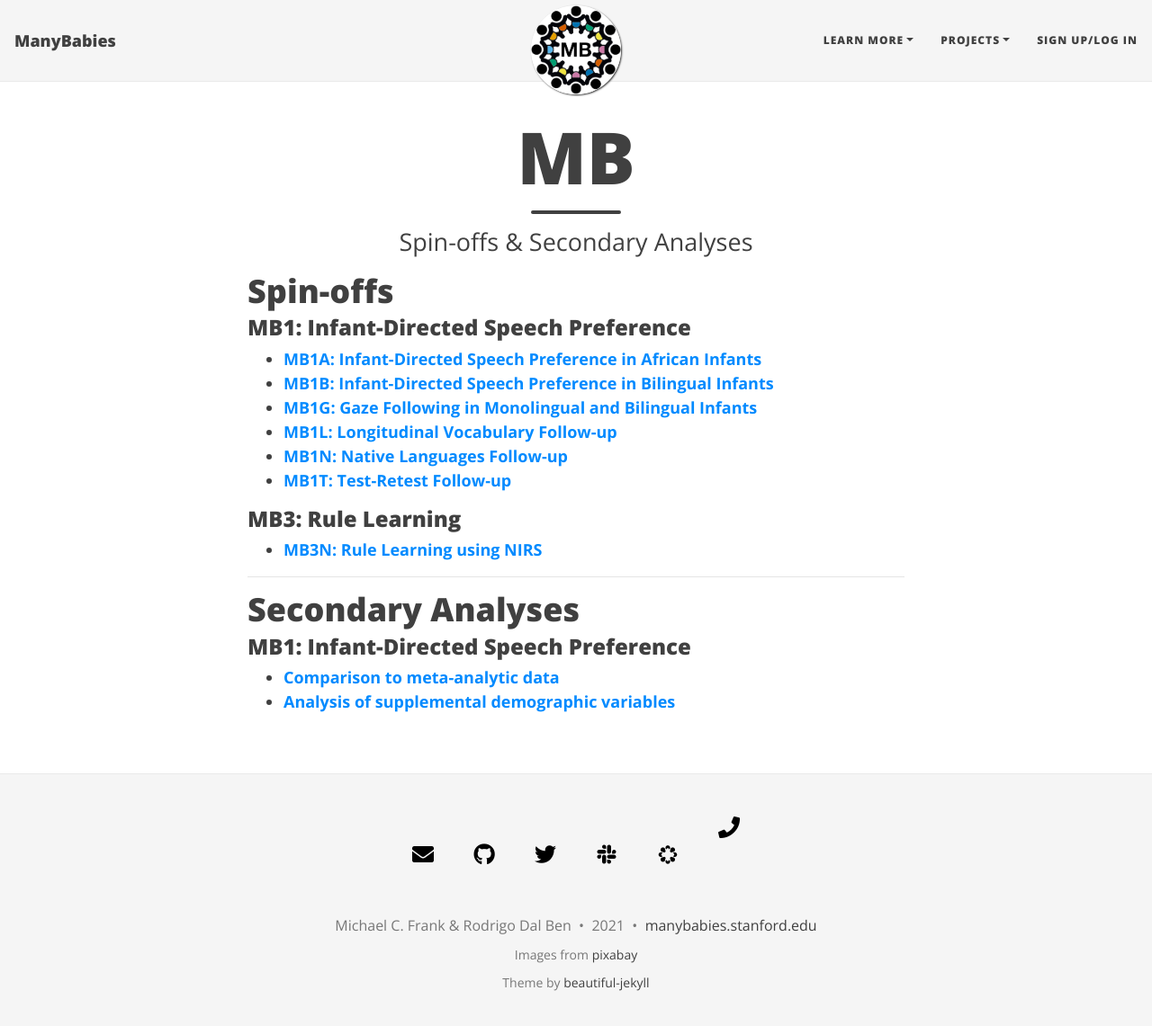
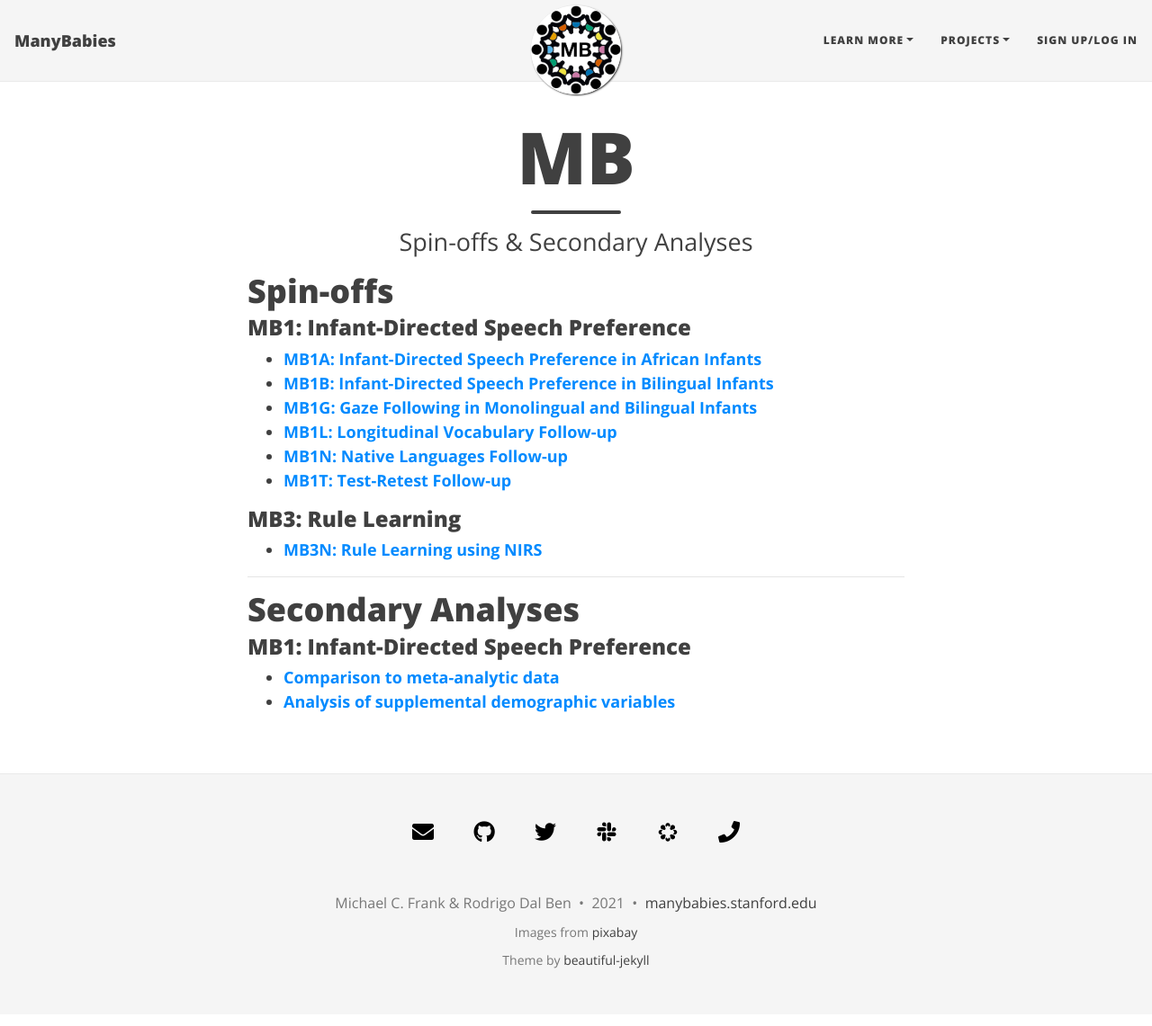
Before and after one commit to manybabies/manybabies.github.io, a Jekyll site: the page built from so_sa.md, in a window 1280 px wide and 1153 px high. Shown: the top 1141 px of the window at 90% size. Built offline with Jekyll 4.4.1, drawn with Linux system fonts in a browser that asks for light colours; nearby versions of some CDN libraries; some web fonts are replaced.

Commit message:
fix telephone icon on footer (2)

```diff
--- a/_includes/social-networks-links.html
+++ b/_includes/social-networks-links.html
@@ -113,7 +113,7 @@
     <a href="tel:{{ site.social-network-links.telephone }}" title="Phone">
       <span class="fa-stack fa-lg" aria-hidden="true">
         <!--<i class="fas fa-circle fa-stack-2x"></i>-->
-        <i class="fas fa-phone fa-stack-1x" style="color:black"></i>
+        <i class="fas fa-phone fa-1x" style="color:black"></i>
       </span>
       <span class="sr-only">Phone</span>
    </a>
```
